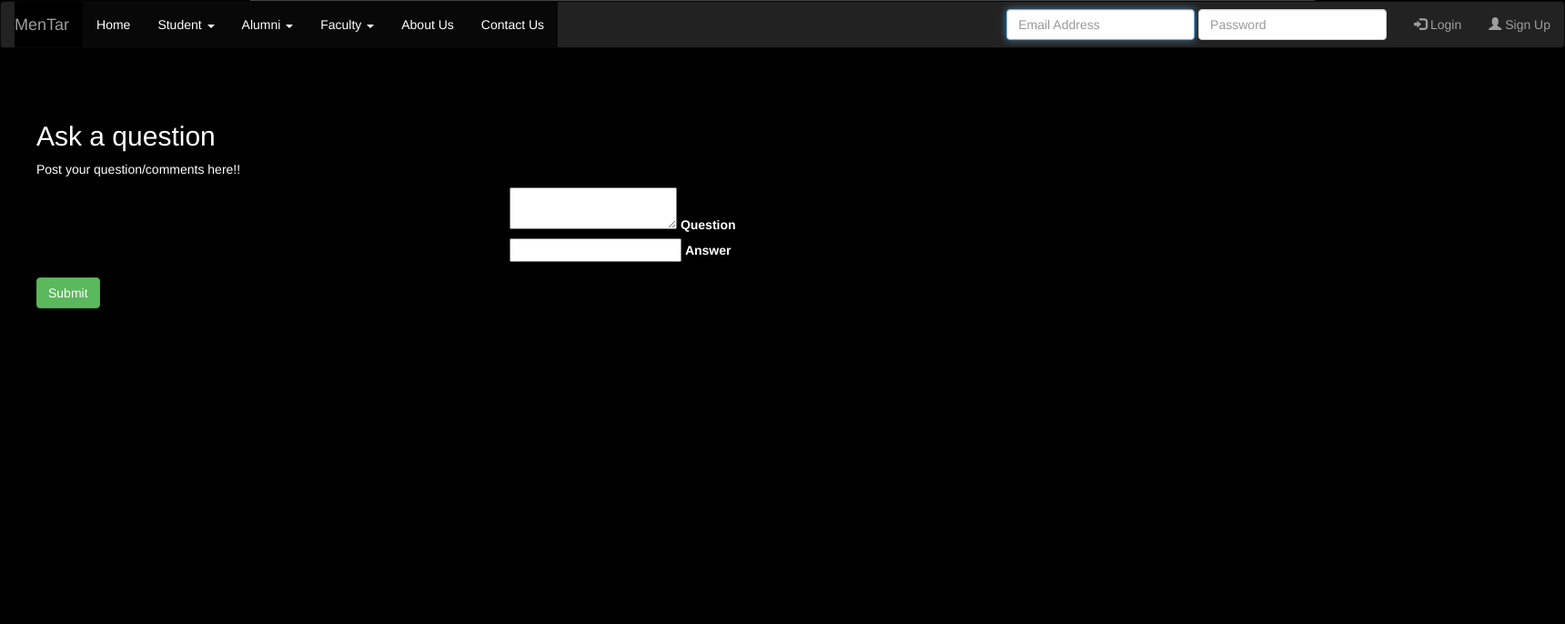
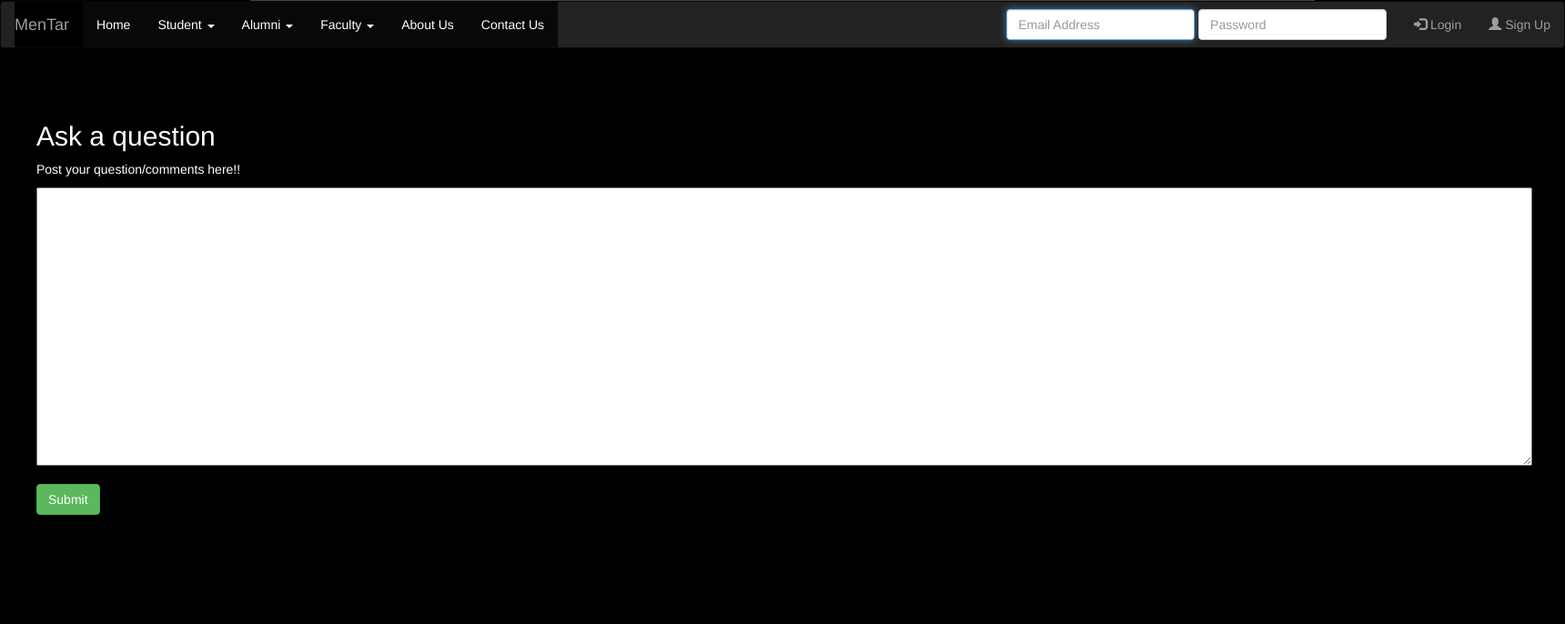
Before and after one commit to carlosrehu/mentar, a Flask app: page /postaquestion in a window 1720 px wide. Shown: the part 503-1189 px from the top of the page at 91% size. Before the commit the page ends 842 px from the top, so only its background shows below. Run offline with Flask 2, Linux system fonts and the light colour scheme; data that the repository does not hold is empty; some libraries are stand-ins or nearby versions.

Commit message:
Post questions fixed

```diff
--- a/app/templates/alumnipostquestion.html
+++ b/app/templates/alumnipostquestion.html
@@ -84,8 +84,8 @@
     <!--Displays that the user name and sign out button -->
       <ul class="nav navbar-nav navbar-right">
 
-       <li><a href="/profilepage"><span class="glyphicon glyphicon-user"></span> Welcome {{ name[0], profile[0] }}</a></li>
-
+       <li><a href="/profilepage"><span class="glyphicon glyphicon-user"></span> Welcome {{ name[0] }}</a></li>
+		<li><a href="/profilepage"></span> Profile type {{ profile[0] }}</a></li>
       <li><a href="/signinpage"><span class="glyphicon glyphicon-user"></span> Sign Out </a></li>
     </ul>-->
   </div>
--- a/app/templates/postaquestion.html
+++ b/app/templates/postaquestion.html
@@ -127,6 +127,13 @@
 			  }
 
 		</style>
+
+<style>
+   .form-label{
+    color: black;
+}
+
+</style>
 <!-- Post a question box -->
 <div class="container-interview">
   <h2>Ask a question</h2>
@@ -137,30 +144,19 @@
       <textarea class="form-control" rows="10" id="comment"></textarea>-->
 
 
-		<div id="wrap">
+
 
       	  {{ forms.hidden_tag() }}
 
-			<div id="left_cl">
-            {{forms.question}}
-			{{forms.question.label}}
+
+            {{forms.question(class="form-label", cols="200", rows="15")}}
 
 			{% for message in forms.question.errors %}
 			{{message}}
 			{% endfor %}
-			</div>
-
-			<div id="right_cl">
-            {{forms.answer}}
-			{{forms.answer.label}}
-
-			{% for message in forms.answer.errors %}
-			{{message}}
-			{% endfor %}
-			</div>
 
 
-		</div>
+
 
     </div>
     <button type="submit" class="btn btn-success">Submit</button>
@@ -174,12 +170,7 @@
 
 				{% for q in question  %}
 
-			<li><a href="#"><span class="glyphicon glyphicon-user"></span> this is your question {{ q[0] }}</a></li>
-			{% endfor %}
-
-							{% for a in answer  %}
-
-			<li><a href="#"><span class="glyphicon glyphicon-user"></span> this is your answer {{ a[0] }}</a></li>
+			<li><a href="#"></span> {{ q[0] }}</a></li>
 			{% endfor %}
 
 
--- a/app/views.py
+++ b/app/views.py
@@ -136,9 +136,9 @@ def alumnipostquestion():
         cur.execute(""" SELECT tips FROM interview_tips """)
         stored_tip = cur.fetchall()
         cur.execute("SELECT f_name FROM user")
-        name =  cur.fetchall()
+        name =  cur.fetchone()
         cur.execute("SELECT profile_type FROM user")
-        profile = cur.fetchall()
+        profile = cur.fetchone()
 
         return render_template('alumnipostquestion.html', forms=forms, items=stored_tip, name=name, profile = profile)
 
```
Also changed, not shown: app/templates/javaquestions.html (+14 -0 lines).
